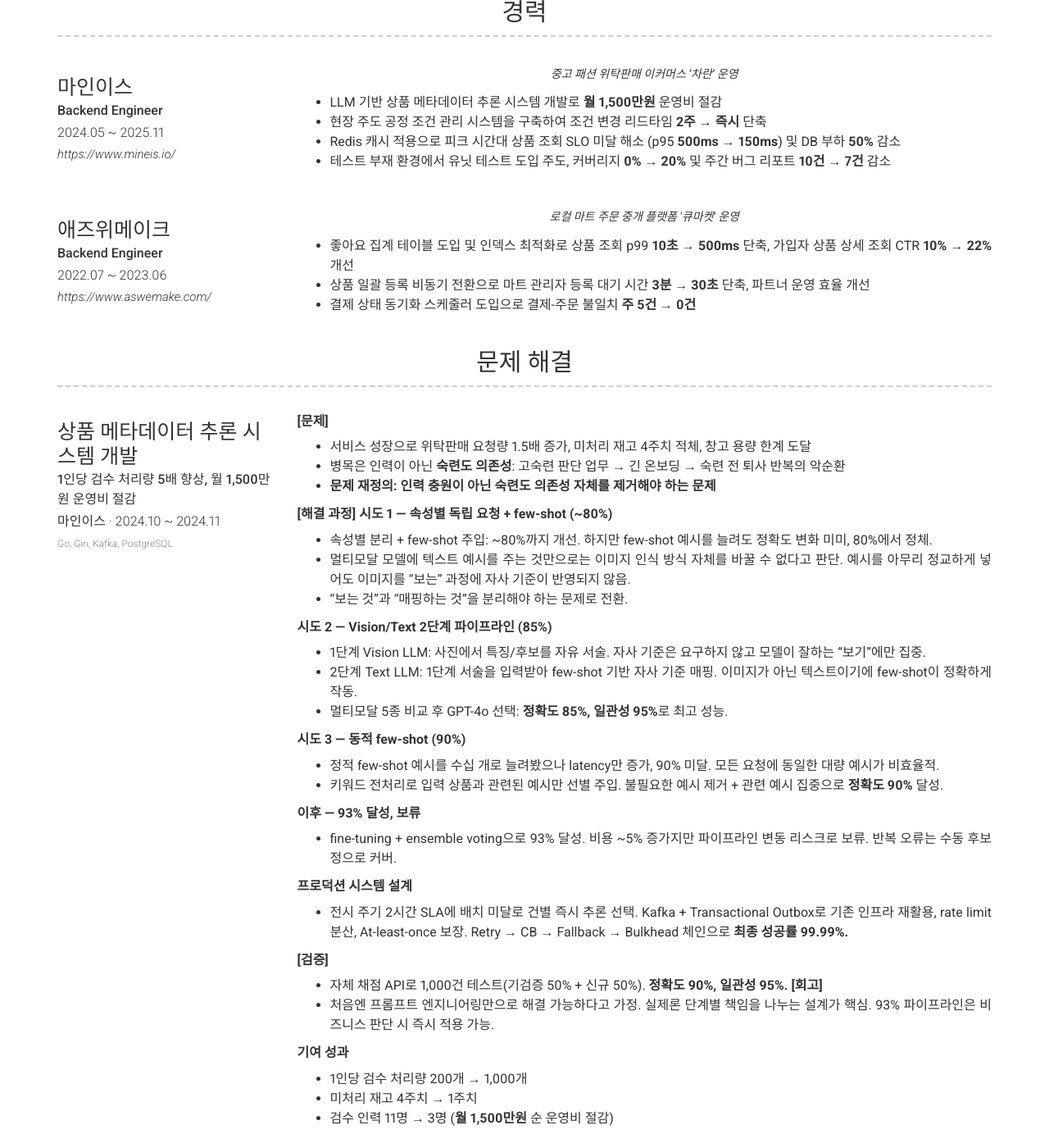
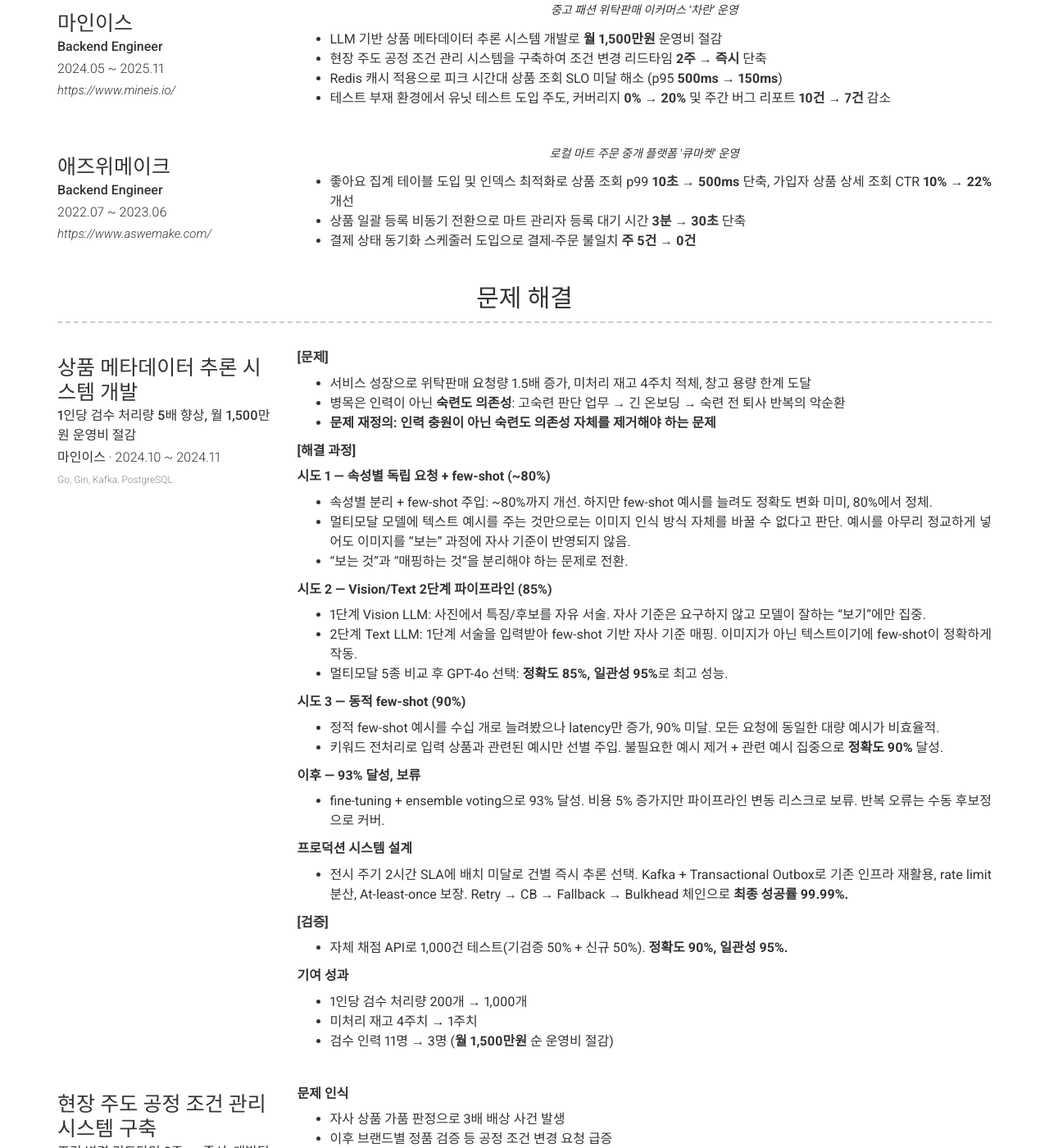
Before and after one commit to toongri/toongri.github.io, a Jekyll site: the page built from index.md, in a window 1280 px wide and 1400 px high, scrolled down 532 px. Shown: the whole window at 82% size. Built offline with Jekyll 4.4.1, drawn with Linux system fonts in a browser that asks for light colours; nearby versions of some CDN libraries.

Commit message:
docs: 과장 표현 제거 및 불필요 섹션 정리

```diff
--- a/_config.yml
+++ b/_config.yml
@@ -16,7 +16,7 @@ darkmode: never
 
 #github_username: toongri
 about_title: 소개
-about_profile_image: images/profile.jpeg
+#about_profile_image: images/profile.jpeg
 about_content: | # this will include new lines to allow paragraphs
   **비즈니스 현장에서 문제를 정의하고, 기술로 풀어냅니다.** 상품 검수 병목을 현장 방문을 통해 분석해 문제를 정의하고, 자동화 시스템을 설계해 월 1,600만원 운영비를 절감했습니다.
 
@@ -37,7 +37,7 @@ content:
         description: |
           - LLM 기반 상품 메타데이터 추론 시스템 개발로 **월 1,500만원** 운영비 절감
           - 현장 주도 공정 조건 관리 시스템을 구축하여 조건 변경 리드타임 **2주 → 즉시** 단축
-          - Redis 캐시 적용으로 피크 시간대 상품 조회 SLO 미달 해소 (p95 **500ms → 150ms**) 및 DB 부하 **50%** 감소
+          - Redis 캐시 적용으로 피크 시간대 상품 조회 SLO 미달 해소 (p95 **500ms → 150ms**)
           - 테스트 부재 환경에서 유닛 테스트 도입 주도, 커버리지 **0% → 20%** 및 주간 버그 리포트 **10건 → 7건** 감소
       - layout: left
         title: 애즈위메이크
@@ -48,7 +48,7 @@ content:
           로컬 마트 주문 중개 플랫폼 '큐마켓' 운영
         description: |
           - 좋아요 집계 테이블 도입 및 인덱스 최적화로 상품 조회 p99 **10초 → 500ms** 단축, 가입자 상품 상세 조회 CTR **10% → 22%** 개선
-          - 상품 일괄 등록 비동기 전환으로 마트 관리자 등록 대기 시간 **3분 → 30초** 단축, 파트너 운영 효율 개선
+          - 상품 일괄 등록 비동기 전환으로 마트 관리자 등록 대기 시간 **3분 → 30초** 단축
           - 결제 상태 동기화 스케줄러 도입으로 결제-주문 불일치 **주 5건 → 0건**
 
   - title: 문제 해결
@@ -66,6 +66,7 @@ content:
           - **문제 재정의: 인력 충원이 아닌 숙련도 의존성 자체를 제거해야 하는 문제**
 
           **[해결 과정]**
+
           **시도 1 — 속성별 독립 요청 + few-shot (~80%)**
           - 속성별 분리 + few-shot 주입: ~80%까지 개선. 하지만 few-shot 예시를 늘려도 정확도 변화 미미, 80%에서 정체.
           - 멀티모달 모델에 텍스트 예시를 주는 것만으로는 이미지 인식 방식 자체를 바꿀 수 없다고 판단. 예시를 아무리 정교하게 넣어도 이미지를 "보는" 과정에 자사 기준이 반영되지 않음.
@@ -81,15 +82,13 @@ content:
           - 키워드 전처리로 입력 상품과 관련된 예시만 선별 주입. 불필요한 예시 제거 + 관련 예시 집중으로 **정확도 90%** 달성.
 
           **이후 — 93% 달성, 보류**
-          - fine-tuning + ensemble voting으로 93% 달성. 비용 ~5% 증가지만 파이프라인 변동 리스크로 보류. 반복 오류는 수동 후보정으로 커버.
+          - fine-tuning + ensemble voting으로 93% 달성. 비용 5% 증가지만 파이프라인 변동 리스크로 보류. 반복 오류는 수동 후보정으로 커버.
 
           **프로덕션 시스템 설계**
           - 전시 주기 2시간 SLA에 배치 미달로 건별 즉시 추론 선택. Kafka + Transactional Outbox로 기존 인프라 재활용, rate limit 분산, At-least-once 보장. Retry → CB → Fallback → Bulkhead 체인으로 **최종 성공률 99.99%.**
 
           **[검증]**
           - 자체 채점 API로 1,000건 테스트(기검증 50% + 신규 50%). **정확도 90%, 일관성 95%.**
-          **[회고]**
-          - 처음엔 프롬프트 엔지니어링만으로 해결 가능하다고 가정. 실제론 단계별 책임을 나누는 설계가 핵심. 93% 파이프라인은 비즈니스 판단 시 즉시 적용 가능.
 
           **기여 성과**
           - 1인당 검수 처리량 200개 → 1,000개
```
